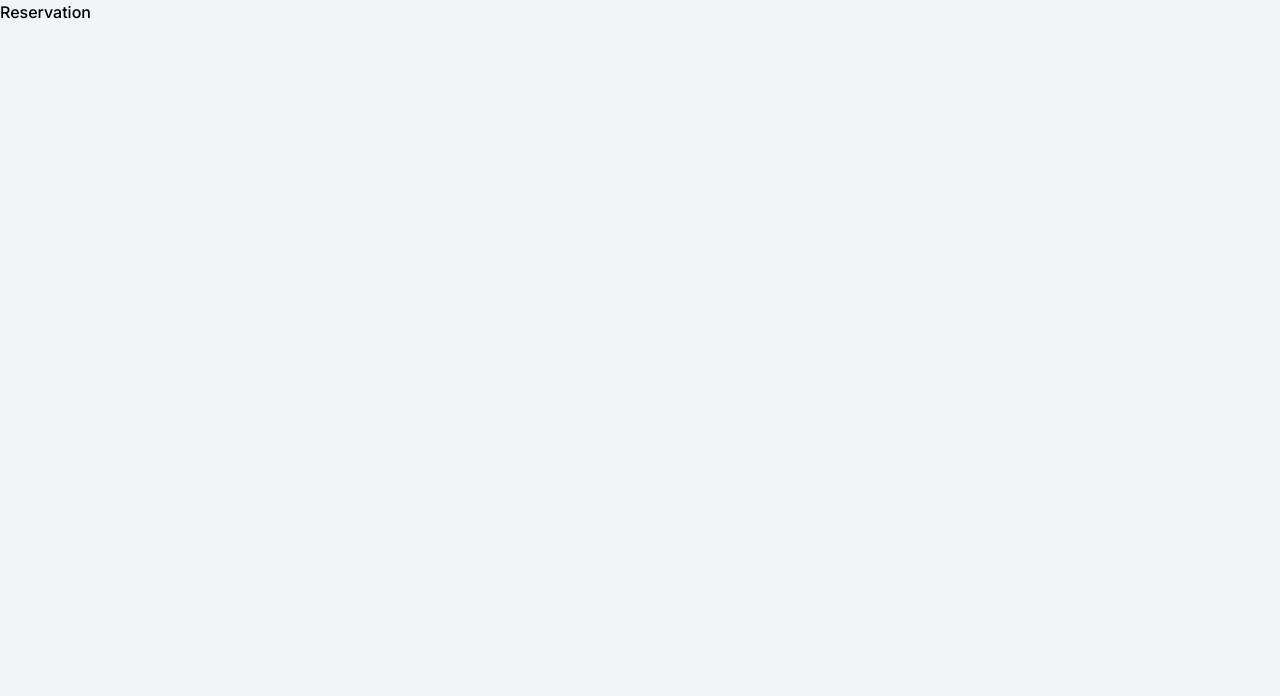
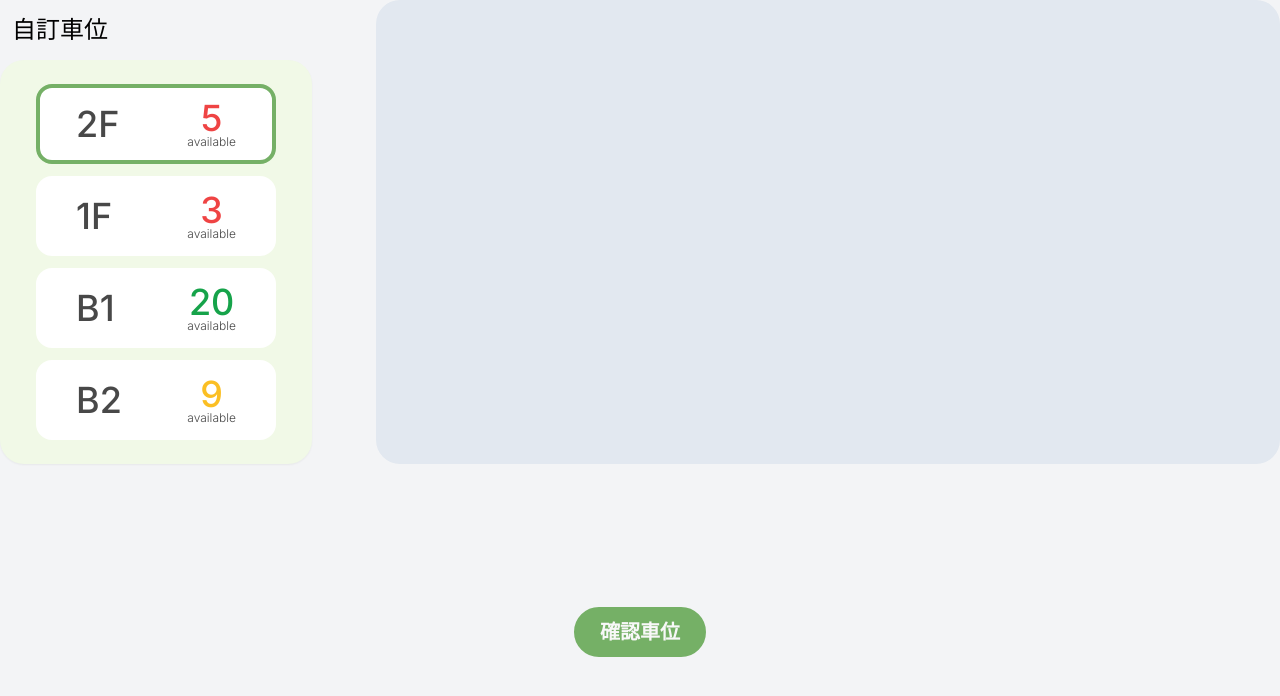
Before and after one commit to ubereats666/cloudnative2023, a Next.js app in the folder frontend/: page /reservation in a window 1280 px wide. Shown: the top 696 px of the page. Built offline with nearby package versions, Linux system fonts and the light colour scheme.

Commit message:
reservation navigation layout init

```diff
--- a/frontend/app/(root)/reservation/page.jsx
+++ b/frontend/app/(root)/reservation/page.jsx
@@ -1,5 +1,109 @@
+import { Button } from "@/components/ui/button";
+import {
+  Card,
+  CardContent,
+} from "@/components/ui/card"
+import { Label } from "@/components/ui/label"
+import { RadioGroup, RadioGroupItem } from "@/components/ui/radio-group"
+
+
 const Reservation = () => {
-  return <div>Reservation</div>;
+  const remainColorMapping = (remain) => (
+    remain <= 5
+      ? "text-red-500"
+      : (
+        remain <= 10
+          ? "text-amber-400"
+          : "text-green-600"
+      )
+  );
+
+  const remains = {
+    "2F": 5,
+    "1F": 3,
+    "B1": 20,
+    "B2": 9
+  };
+
+  const remainsClassName = {};
+  for (const floor in remains) {
+    const remain = remains[floor];
+    remainsClassName[floor] = "text-36 font-normal " + remainColorMapping(remain);
+  }
+
+  return (
+    <div className="flex flex-col h-screen">
+      <div className="flex gap-x-16 w-screen">
+        <div>
+          <h2 className="text-24 p-3">自訂車位</h2>
+          <Card variant="reservation">
+            <CardContent className="p-0">
+              <RadioGroup defaultValue="2F" className="flex flex-col gap-y-3">
+                <div>
+                  <RadioGroupItem value="2F" id="2F" className="peer sr-only" />
+                  <Label
+                    htmlFor="2F"
+                    className="bg-white border-4 border-white peer-data-[state=checked]:border-[#75B066] flex items-center justify-between rounded-2xl px-9 py-3 w-60"
+                  >
+                    <p className="text-36 font-normal">2F</p>
+                    <div className="flex flex-col items-center">
+                      <p className={remainsClassName["2F"]}>{remains["2F"]}</p>
+                      <p className="text-12 font-light">available</p>
+                    </div>
+                  </Label>
+                </div>
+                <div>
+                  <RadioGroupItem value="1F" id="1F" className="peer sr-only" />
+                  <Label
+                    htmlFor="1F"
+                    className="bg-white border-4 border-white peer-data-[state=checked]:border-[#75B066] flex items-center justify-between rounded-2xl px-9 py-3 w-60"
+                  >
+                    <p className="text-36 font-normal">1F</p>
+                    <div className="flex flex-col items-center">
+                      <p className={remainsClassName["1F"]}>{remains["1F"]}</p>
+                      <p className="text-12 font-light">available</p>
+                    </div>
+                  </Label>
+                </div>
+                <div>
+                  <RadioGroupItem value="B1" id="B1" className="peer sr-only" />
+                  <Label
+                    htmlFor="B1"
+                    className="bg-white border-4 border-white peer-data-[state=checked]:border-[#75B066] flex items-center justify-between rounded-2xl px-9 py-3 w-60"
+                  >
+                    <p className="text-36 font-normal">B1</p>
+                    <div className="flex flex-col items-center">
+                      <p className={remainsClassName["B1"]}>{remains["B1"]}</p>
+                      <p className="text-12 font-light">available</p>
+                    </div>
+                  </Label>
+                </div>
+                <div>
+                  <RadioGroupItem value="B2" id="B2" className="peer sr-only" />
+                  <Label
+                    htmlFor="B2"
+                    className="bg-white border-4 border-white peer-data-[state=checked]:border-[#75B066] flex items-center justify-between rounded-2xl px-9 py-3 w-60"
+                  >
+                    <p className="text-36 font-normal">B2</p>
+                    <div className="flex flex-col items-center">
+                      <p className={remainsClassName["B2"]}>{remains["B2"]}</p>
+                      <p className="text-12 font-light">available</p>
+                    </div>
+                  </Label>
+                </div>
+              </RadioGroup>
+            </CardContent>
+          </Card>
+        </div>
+        <div className="rounded-3xl bg-slate-200 flex-1"></div>
+      </div>
+      <div className="flex flex-auto w-screen justify-center items-center">
+        <Button variant="setting" size="none">
+          <p className="text-20">確認車位</p>
+        </Button>
+      </div>
+    </div>
+  );
 };
 
 export default Reservation;
--- a/frontend/app/(root)/setting/page.jsx
+++ b/frontend/app/(root)/setting/page.jsx
@@ -51,8 +51,8 @@ const Setting = () => {
           </Card>
         </div>
         <div className="flex gap-x-3 px-9 py-3">
-          <Button variant="setting_outline" size="none">取消</Button>
-          <Button variant="setting" size="none">儲存變更</Button>
+          <Button variant="setting_outline" size="none"><p className="text-20">取消</p></Button>
+          <Button variant="setting" size="none"><p className="text-20">儲存變更</p></Button>
         </div>
       </div>
     </>
--- a/frontend/components/ui/card.jsx
+++ b/frontend/components/ui/card.jsx
@@ -4,14 +4,16 @@ import { cva } from "class-variance-authority";
 import { cn } from "@/lib/utils"
 
 const cardVariants = cva(
-  "",
+  "text-slate-950 shadow-sm",
   {
     variants: {
       variant: {
         default:
-          "rounded-lg border border-slate-200 bg-white text-slate-950 shadow-sm dark:border-slate-800 dark:bg-slate-950 dark:text-slate-50",
+          "rounded-lg border border-slate-200 bg-white  dark:border-slate-800 dark:bg-slate-950 dark:text-slate-50",
         setting:
-          "rounded-3xl border-2 border-[#75B066] text-slate-950 shadow-sm",
+          "rounded-3xl border-2 border-[#75B066]",
+        reservation:
+          "rounded-3xl bg-[#F1F9E7] px-9 py-6 w-fit"
       }
     },
     defaultVariants: {
--- /dev/null
+++ b/frontend/components/ui/tabs.jsx
@@ -0,0 +1,43 @@
+"use client"
+
+import * as React from "react"
+import * as TabsPrimitive from "@radix-ui/react-tabs"
+
+import { cn } from "@/lib/utils"
+
+const Tabs = TabsPrimitive.Root
+
+const TabsList = React.forwardRef(({ className, ...props }, ref) => (
+  <TabsPrimitive.List
+    ref={ref}
+    className={cn(
+      "inline-flex h-10 items-center justify-center rounded-md bg-slate-100 p-1 text-slate-500 dark:bg-slate-800 dark:text-slate-400",
+      className
+    )}
+    {...props} />
+))
+TabsList.displayName = TabsPrimitive.List.displayName
+
+const TabsTrigger = React.forwardRef(({ className, ...props }, ref) => (
+  <TabsPrimitive.Trigger
+    ref={ref}
+    className={cn(
+      "inline-flex items-center justify-center whitespace-nowrap rounded-sm px-3 py-1.5 text-sm font-medium ring-offset-white transition-all focus-visible:outline-none focus-visible:ring-2 focus-visible:ring-slate-950 focus-visible:ring-offset-2 disabled:pointer-events-none disabled:opacity-50 data-[state=active]:bg-white data-[state=active]:text-slate-950 data-[state=active]:shadow-sm dark:ring-offset-slate-950 dark:focus-visible:ring-slate-300 dark:data-[state=active]:bg-slate-950 dark:data-[state=active]:text-slate-50",
+      className
+    )}
+    {...props} />
+))
+TabsTrigger.displayName = TabsPrimitive.Trigger.displayName
+
+const TabsContent = React.forwardRef(({ className, ...props }, ref) => (
+  <TabsPrimitive.Content
+    ref={ref}
+    className={cn(
+      "mt-2 ring-offset-white focus-visible:outline-none focus-visible:ring-2 focus-visible:ring-slate-950 focus-visible:ring-offset-2 dark:ring-offset-slate-950 dark:focus-visible:ring-slate-300",
+      className
+    )}
+    {...props} />
+))
+TabsContent.displayName = TabsPrimitive.Content.displayName
+
+export { Tabs, TabsList, TabsTrigger, TabsContent }
--- a/frontend/package.json
+++ b/frontend/package.json
@@ -14,6 +14,7 @@
     "@radix-ui/react-label": "^2.0.2",
     "@radix-ui/react-radio-group": "^1.1.3",
     "@radix-ui/react-slot": "^1.0.2",
+    "@radix-ui/react-tabs": "^1.0.4",
     "class-variance-authority": "^0.7.0",
     "clsx": "^2.0.0",
     "lucide-react": "^0.292.0",
```
Also changed, not shown: 1 other file (tests, documents, lock files or other folders).
